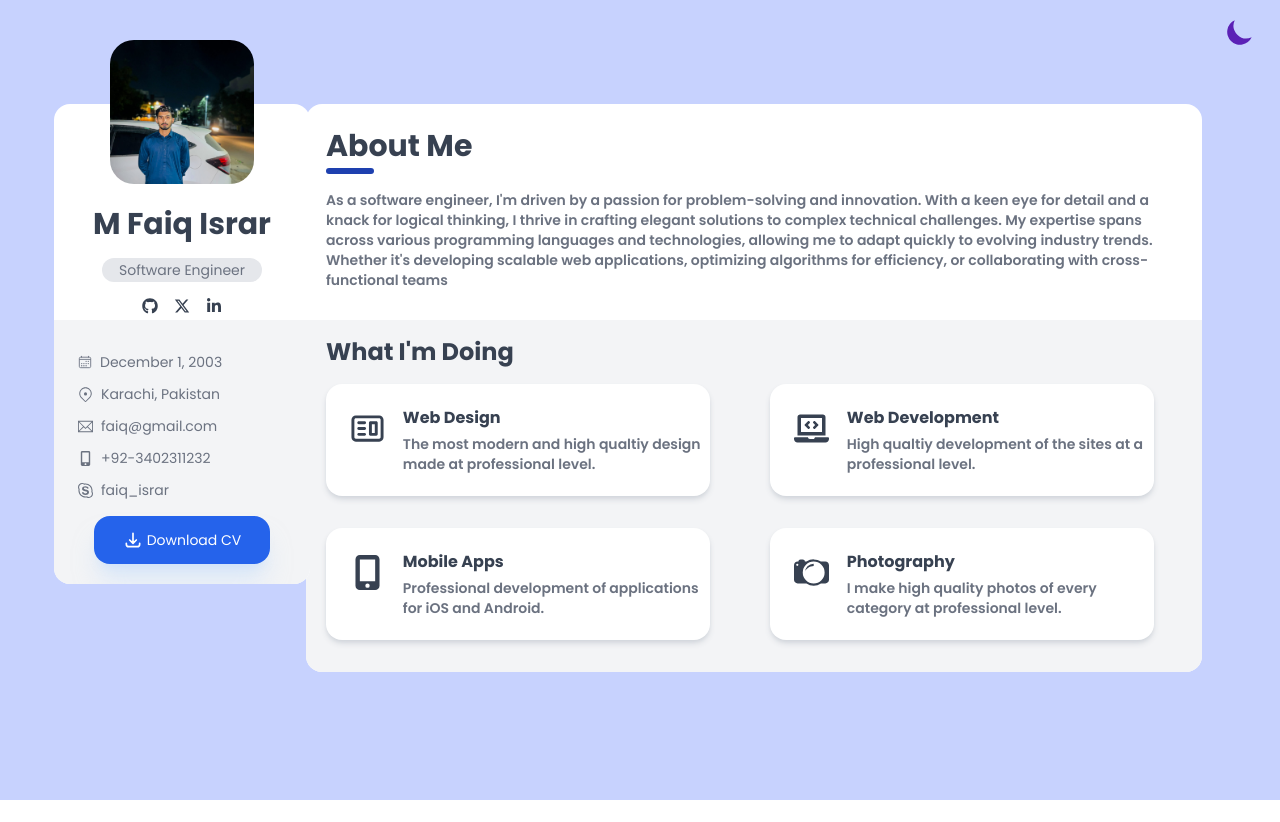
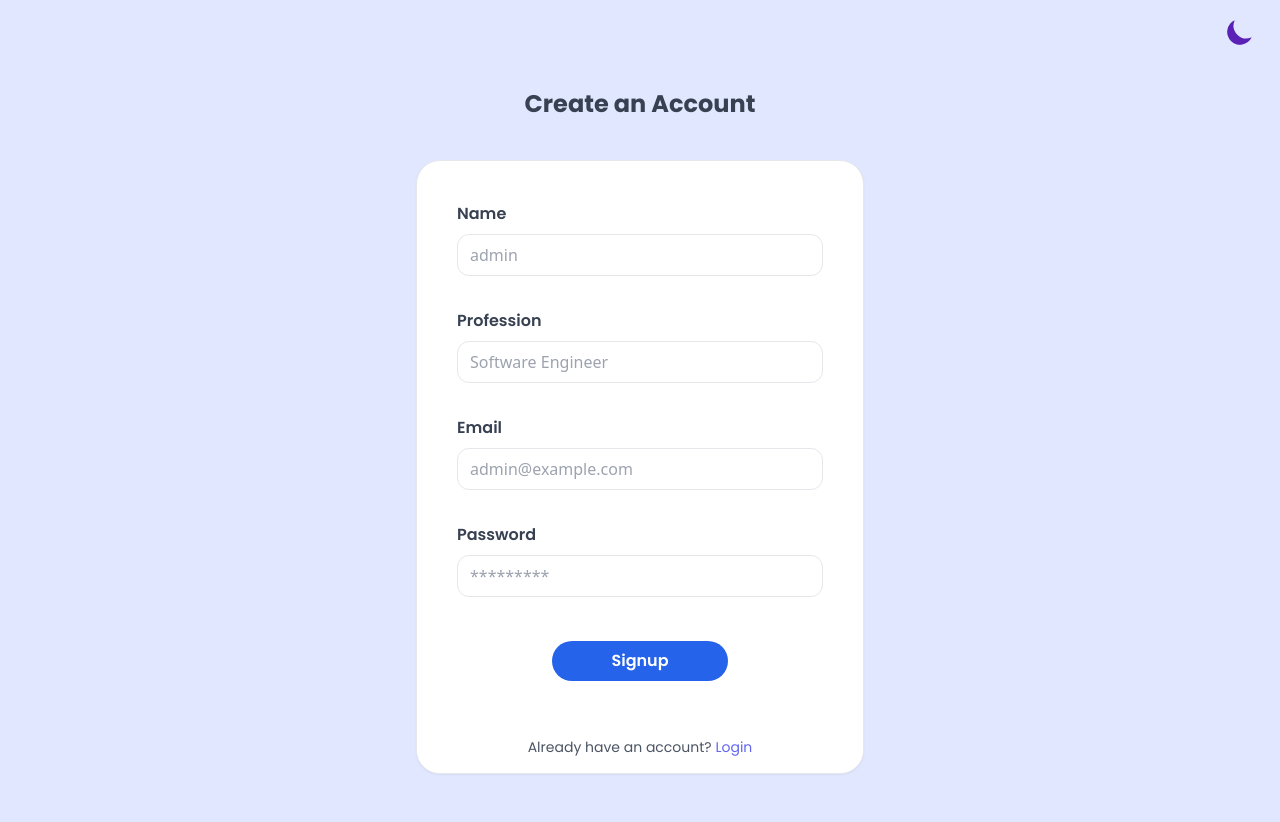
Before and after one commit to mfaiq1232/Mission-2, a React (Vite) app: page /register in a window 1280 px wide. Before the commit the page ends 800 px from the top, so only its background shows below. Built offline with nearby package versions, Linux system fonts and the light colour scheme.

Commit message:
login logout and routing added

```diff
--- a/src/App.jsx
+++ b/src/App.jsx
@@ -1,16 +1,29 @@
+import { BrowserRouter, Route, Routes } from "react-router-dom";
 import "./App.css";
 
 import ThemeToggle from "./components/ThemeToggle";
 import ProfilePage from "./pages/ProfilePage";
+import LoginPage from "./pages/LoginPage";
+import HomePage from "./pages/HomePage";
+import { ContextProvider } from "./context/ContextProvider";
+import SignUpPage from "./pages/SignUpPage";
 
 function App() {
   return (
-    <>
-      <div className=" absolute right-4 top-2">
-        <ThemeToggle />
-      </div>
-      <ProfilePage/>
-    </>
+    <ContextProvider>
+      <BrowserRouter>
+        <div className=" absolute right-4 top-2">
+          <ThemeToggle />
+        </div>
+
+        <Routes>
+          <Route path="/" element={<LoginPage />} />
+          <Route path="/home" element={<HomePage />} />
+          <Route path="/register" element={<SignUpPage />} />
+          <Route path="/profile" element={<ProfilePage />} />
+        </Routes>
+      </BrowserRouter>
+    </ContextProvider>
   );
 }
 
--- a/src/components/InputField.jsx
+++ b/src/components/InputField.jsx
@@ -1,12 +1,16 @@
 import React from 'react'
+import { useStateContext } from '../context/ContextProvider';
+
 
 const InputField = ({name, type, placeholder}) => {
+const { onChange } = useStateContext();
   return (
     <div>
       <input
         name={name}
         type={type}
         placeholder={placeholder}
+        onChange={onChange}
         className="w-full rounded-xl border bg-gray-5 px-3 py-2 text-gray-800 outline-none ring-indigo-300 focus:ring dark:bg-gray-600 dark:text-gray-100 dark:border-gray-500"
       />
     </div>
--- /dev/null
+++ b/src/components/LogoutButton.jsx
@@ -0,0 +1,22 @@
+import React from 'react'
+import { useNavigate } from 'react-router-dom';
+import { useStateContext } from '../context/ContextProvider';
+
+const LogoutButton = () => {
+    const navigate = useNavigate();
+    const {setCredentials} = useStateContext();
+    const logOut = () => {
+      navigate("/");
+      setCredentials({email:'', password:''});
+    };
+  return (
+    <div
+      className="absolute right-24 top-5 font-poppins font-bold  rounded-3xl h-8 w-20 flex items-center justify-center bg-red-600 hover:bg-red-700 text-white hover:cursor-pointer select-none "
+      onClick={logOut}
+    >
+      <h1 className="">Log out</h1>
+    </div>
+  );
+}
+
+export default LogoutButton
--- a/src/components/ProfileCard.jsx
+++ b/src/components/ProfileCard.jsx
@@ -11,8 +11,12 @@ import { FaGithub } from "react-icons/fa";
 import "react-toastify/dist/ReactToastify.css";
 import { ToastContainer, toast } from "react-toastify";
 import MyImage from '../assets/myImg1.jpg'
+import { useStateContext } from '../context/ContextProvider';
 
 const ProfileCard = () => {
+
+  const {credentials} = useStateContext();
+
   const showToast = () => {
     toast.success("Downloading CV", {
 
@@ -42,10 +46,10 @@ const ProfileCard = () => {
           className="mt-24 space-y-2 flex flex-col items-center justify-center -ml-"
         >
           <h1 className="text-3xl font-bold text-gray-700 dark:text-white pb-2">
-            M Faiq Israr
+            {credentials.name}
           </h1>
           <div className="flex items-center justify-center bg-gray-200 w-40 h-6 text-center rounded-full text-sm text-gray-500 dark:text-gray-900 ">
-            <h3>Software Engineer</h3>
+            <h3>{credentials.profession}</h3>
           </div>
           <div className="flex justify-center items-center gap-4 text-gray-700 dark:text-white pt-2">
             <FaGithub className="hover:text-black hover:cursor-pointer dark:hover:text-gray-400" />
@@ -71,7 +75,7 @@ const ProfileCard = () => {
 
             <div className="flex justify-start items-center space-x-2">
               <TfiEmail style={{ fontSize: "15px" }} />
-              <p>faiq@gmail.com</p>
+              <p>{credentials.email}</p>
             </div>
 
             <div className="flex justify-start items-center space-x-2">
--- a/src/context/ContextProvider.jsx
+++ b/src/context/ContextProvider.jsx
@@ -4,14 +4,19 @@ import { createContext, useContext, useState } from "react";
 const StateContext = createContext();
 
 export const ContextProvider = ({children})=>{
-    const [data, setdata] = useState(null)
+
+    const [credentials, setCredentials] = useState({email:'', password:'', name:'', profession:''});
+
+    const onChange = (e) =>{
+        setCredentials({...credentials, [e.target.name]:e.target.value})
+    }
 
     return(
-        <StateContext.Provider value={{data}}>
+        <StateContext.Provider value={{credentials, setCredentials, onChange}}>
             {children}
         </StateContext.Provider>
     )
 
 }
 
-export const useStateContext = useContext(StateContext);
+export const useStateContext = ()=> useContext(StateContext);
--- /dev/null
+++ b/src/pages/HomePage.jsx
@@ -0,0 +1,37 @@
+import React from "react";
+import { useNavigate } from "react-router-dom";
+import logBack from "../assets/logBack.jpg";
+import LogoutButton from "../components/LogoutButton";
+
+const HomePage = () => {
+  const navigate = useNavigate();
+  const handleClick = () => {
+    navigate("/profile");
+  };
+
+
+  return (
+    <div>
+        <LogoutButton/>
+
+      <div
+        className="h-screen flex justify-center items-center bg-cover bg-indigo-200 dark:bg-gray-800"
+        // style={{
+        //   backgroundImage: `url(${logBack})`,
+        // }}
+      >
+        <div className=" font-poppins text-gray-700 dark:text-white  font-bold text-3xl">
+          <h1>Welcome, Back!</h1>
+          <button
+            onClick={handleClick}
+            className="h-10 w-44 bg-blue-600  rounded-3xl ml-8 mt-6 text-white text-lg font-semibold hover:bg-blue-700 "
+          >
+            Profile
+          </button>
+        </div>
+      </div>
+    </div>
+  );
+};
+
+export default HomePage;
--- /dev/null
+++ b/src/pages/LoginPage.jsx
@@ -0,0 +1,78 @@
+import React from "react";
+import { Link, useNavigate } from "react-router-dom";
+import logBack from "../assets/logBack.jpg";
+import InputField from "../components/InputField";
+
+const LoginPage = () => {
+  const navigate = useNavigate();
+  const handleSubmit = () => {
+    navigate("/home");
+  };
+  return (
+    <div
+      className=" h-screen bg-indigo-100 dark:bg-gray-800 py-6 sm:py-8 lg:py-12 bg-cover "
+      // style={{
+      //   backgroundImage: `url(${logBack})`,
+      // }}
+    >
+      <div className="mx-auto max-w-screen-2xl px-4 md:px-8 ">
+        <h2 className="mb-4 text-center text-2xl font-bold text-gray-700 dark:text-white md:mb-10  font-poppins mt-10">
+          Sign in to your account
+        </h2>
+
+        <form
+          className="mx-auto max-w-md rounded-3xl border dark:border-gray-600 shadow-sm bg-white dark:bg-gray-700 overflow-hidden"
+          onSubmit={handleSubmit}
+        >
+          <div className="flex flex-col gap-8 p-10">
+            <div>
+              <label
+                htmlFor="email"
+                className="mb-2 inline-block text-sm text-gray-700 dark:text-white sm:text-base font-semibold font-poppins"
+              >
+                Email
+              </label>
+              <InputField
+                name={"email"}
+                type={"email"}
+                placeholder={"admin@example.com"}
+              />
+            </div>
+
+            <div>
+              <label
+                htmlFor="password"
+                className="mb-2 inline-block text-sm text-gray-700 dark:text-white sm:text-base font-semibold font-poppins "
+              >
+                Password
+              </label>
+              <InputField
+                name={"password"}
+                type={"password"}
+                placeholder={"*********"}
+              />
+            </div>
+
+            <button className=" rounded-3xl bg-blue-600 px-4 py-2 text-center text-sm font-semibold text-white outline-none   hover:bg-blue-700 focus-visible:ring  md:text-base font-poppins mt-3 w-44  self-center">
+              Log in
+            </button>
+          </div>
+
+          <div className="flex items-center justify-center bg-white dark:bg-gray-600 p-4">
+            <p className="text-center text-sm text-gray-600 dark:text-white font-poppins ">
+              Don't have an account?{" "}
+              <Link
+                to="/register"
+                className="text-indigo-500 dark:text-indigo-300 transition duration-100 hover:text-indigo-600 active:text-indigo-700"
+              >
+                Register
+              </Link>
+            </p>
+          </div>
+        </form>
+      </div>
+    </div>
+  );
+};
+
+export default LoginPage;
--- /dev/null
+++ b/src/pages/SignUpPage.jsx
@@ -0,0 +1,95 @@
+import React from 'react'
+import InputField from '../components/InputField';
+import { Link, useNavigate } from 'react-router-dom';
+
+const SignUpPage = () => {
+    const navigate = useNavigate();
+     const handleSubmit = () => {
+       navigate("/home");
+     };
+   return (
+     <div className="  bg-indigo-100 dark:bg-gray-800 py-6 sm:py-8 lg:py-12 bg-cover ">
+       <div className="mx-auto max-w-screen-2xl px-4 md:px-8 ">
+         <h2 className="mb-4 text-center text-2xl font-bold text-gray-700 dark:text-white md:mb-10  font-poppins mt-10">
+           Create an Account
+         </h2>
+
+         <form
+           className="mx-auto max-w-md rounded-3xl border dark:border-gray-600 shadow-sm bg-white dark:bg-gray-700 overflow-hidden"
+           onSubmit={handleSubmit}
+         >
+           <div className="flex flex-col gap-8 p-10">
+             <div>
+               <label
+                 htmlFor="name"
+                 className="mb-2 inline-block text-sm text-gray-700 dark:text-white sm:text-base font-semibold font-poppins"
+               >
+                 Name
+               </label>
+               <InputField name={"name"} type={"text"} placeholder={"admin"} />
+             </div>
+
+             <div>
+               <label
+                 htmlFor="profession"
+                 className="mb-2 inline-block text-sm text-gray-700 dark:text-white sm:text-base font-semibold font-poppins "
+               >
+                 Profession
+               </label>
+               <InputField
+                 name={"profession"}
+                 type={"text"}
+                 placeholder={"Software Engineer"}
+               />
+             </div>
+             <div>
+               <label
+                 htmlFor="email"
+                 className="mb-2 inline-block text-sm text-gray-700 dark:text-white sm:text-base font-semibold font-poppins"
+               >
+                 Email
+               </label>
+               <InputField
+                 name={"email"}
+                 type={"email"}
+                 placeholder={"admin@example.com"}
+               />
+             </div>
+
+             <div>
+               <label
+                 htmlFor="password"
+                 className="mb-2 inline-block text-sm text-gray-700 dark:text-white sm:text-base font-semibold font-poppins "
+               >
+                 Password
+               </label>
+               <InputField
+                 name={"password"}
+                 type={"password"}
+                 placeholder={"*********"}
+               />
+             </div>
+
+             <button className=" rounded-3xl bg-blue-600 px-4 py-2 text-center text-sm font-semibold text-white outline-none   hover:bg-blue-700 focus-visible:ring  md:text-base font-poppins mt-3 w-44  self-center">
+               Signup
+             </button>
+           </div>
+
+           <div className="flex items-center justify-center bg-white dark:bg-gray-600 p-4">
+             <p className="text-center text-sm text-gray-600 dark:text-white font-poppins ">
+               Already have an account?{" "}
+               <Link
+                 to="/"
+                 className="text-indigo-500 dark:text-indigo-300 transition duration-100 hover:text-indigo-600 active:text-indigo-700"
+               >
+                 Login
+               </Link>
+             </p>
+           </div>
+         </form>
+       </div>
+     </div>
+   );
+}
+
+export default SignUpPage
```
